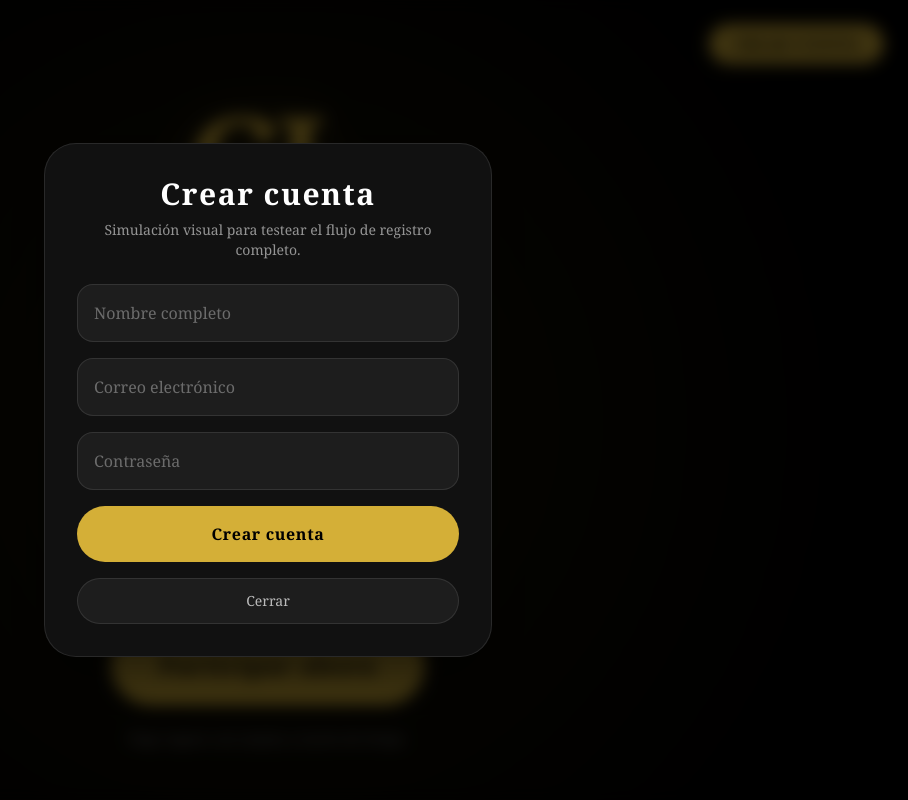
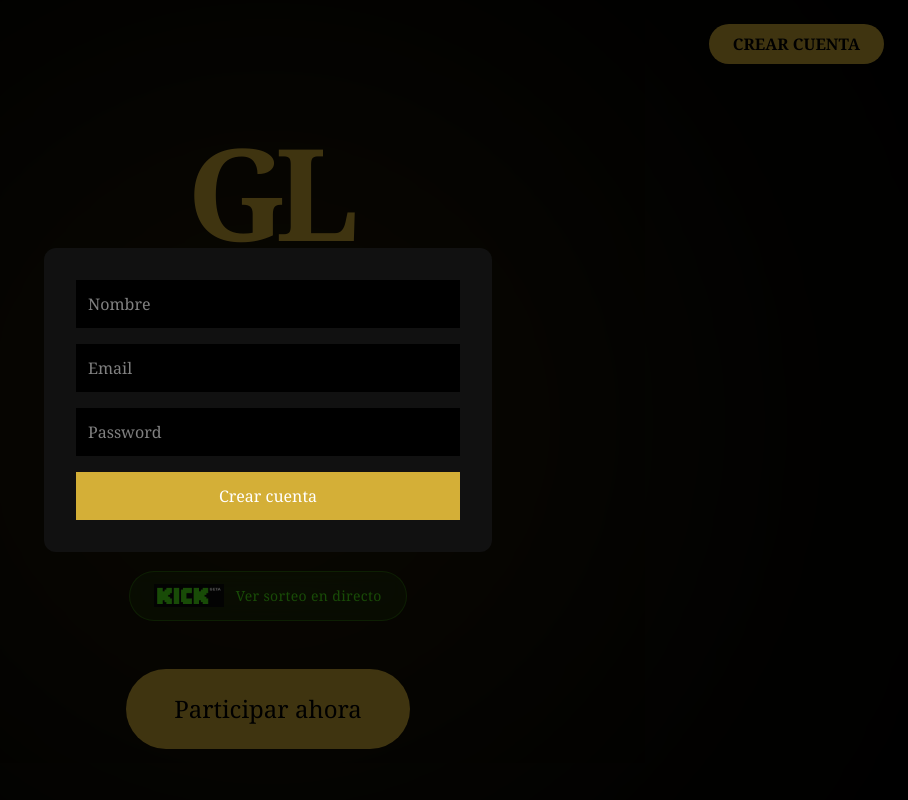
Before and after one commit to globalottery/global-lottery, a Next.js app: page / in a window 1280 px wide. Both pictures are taken after a click on the button "CREAR CUENTA". Shown: the top 800 px of the page, without its empty margins (372-1280 px from the left). Built offline with nearby package versions, Linux system fonts and the light colour scheme.

Commit message:
Kick pro + logo fix

```diff
--- a/app/page.js
+++ b/app/page.js
@@ -101,6 +101,8 @@ export default function GlobalLotteryLandingPage() {
 
   return (
     <div className="min-h-screen overflow-x-hidden bg-black text-white [font-family:Georgia,'Times_New_Roman',serif]">
+
+      {/* HERO */}
       <section className="relative flex min-h-screen flex-col items-center justify-center px-6 py-24 text-center">
         <div className="absolute h-[800px] w-[800px] rounded-full bg-[#D4AF37]/20 blur-[180px] animate-pulse" />
 
@@ -115,203 +117,71 @@ export default function GlobalLotteryLandingPage() {
 
         <div className="relative z-10 flex max-w-5xl flex-col items-center">
           <div className="mb-10 flex select-none flex-col items-center">
-            <div className="leading-none">
-              <span className="text-[88px] font-black tracking-[-0.08em] text-[#D4AF37] drop-shadow-[0_0_25px_rgba(212,175,55,0.25)] md:text-[128px]">
+            <span className="text-[88px] font-black tracking-[-0.08em] text-[#D4AF37] md:text-[128px]">
               GL
             </span>
-            </div>
-            <div className="-mt-2 text-[24px] font-semibold tracking-[0.22em] text-white/92 md:text-[34px]">
+            <div className="text-[24px] tracking-[0.22em] md:text-[34px]">
               GLOBAL LOTTERY
             </div>
-            <div className="mt-1 text-[10px] font-medium uppercase tracking-[0.6em] text-[#D4AF37] md:text-[13px]">
+            <div className="text-[10px] tracking-[0.6em] text-[#D4AF37] md:text-[13px]">
               Since 2026
             </div>
           </div>
 
-          <h1 className="relative text-6xl font-semibold leading-tight tracking-[0.04em] md:text-8xl">
-            <span className="absolute inset-0 animate-pulse select-none blur-2xl text-[#D4AF37]/35">
+          <h1 className="text-6xl md:text-8xl text-[#D4AF37]">
             10 ETH
-            </span>
-            <span className="relative bg-gradient-to-b from-[#FFF1B8] via-[#D4AF37] to-[#8C6A12] bg-clip-text text-transparent drop-shadow-[0_0_30px_rgba(212,175,55,0.45)]">
-              10 ETH
-            </span>
           </h1>
 
           <p className="mt-4 text-xl text-white/70">
             3 ganadores · Participa desde 10€
           </p>
 
+          {/* BOTÓN KICK PRO */}
           <button
             onClick={() => window.open('https://kick.com/global-lottery', '_blank')}
-  className="mt-8 inline-flex items-center gap-3 rounded-full border border-white/10 bg-white/5 px-6 py-3 text-sm text-white/80 backdrop-blur-sm transition-all duration-300 hover:scale-105 hover:bg-white/10 hover:shadow-[0_0_20px_rgba(83,252,24,0.25)]"
+            className="mt-8 inline-flex items-center gap-3 rounded-full border border-[#53FC18]/30 bg-[#53FC18]/10 px-6 py-3 text-sm text-white backdrop-blur-sm transition-all duration-300 hover:scale-105 hover:bg-[#53FC18]/20"
           >
             <img
               src="/kick-logo.png"
               alt="Kick"
-  className="h-6 object-contain drop-shadow-[0_0_10px_rgba(83,252,24,0.4)]"
+              className="h-6 w-auto object-contain"
             />
-/>
-  <span className="font-medium tracking-wide">
-    Ver sorteo en directo en Kick
+            <span className="font-medium tracking-wide text-[#53FC18]">
+              Ver sorteo en directo
             </span>
           </button>
 
           <button
             onClick={() => window.open(stripePaymentLink, '_blank')}
-            className="mt-12 rounded-full bg-[#D4AF37] px-12 py-6 text-2xl font-semibold tracking-[0.04em] text-black transition hover:scale-105"
+            className="mt-12 rounded-full bg-[#D4AF37] px-12 py-6 text-2xl text-black"
           >
             Participar ahora
           </button>
-
-          <p className="mt-6 text-sm text-white/50">
-            Pago seguro con tarjeta a través de Stripe.
-          </p>
         </div>
       </section>
 
-      <section className="mx-auto max-w-6xl px-6 py-24">
-        <h2 className="mb-16 text-center text-4xl font-semibold tracking-[0.06em] md:text-5xl">
-          3 ganadores. 10 ETH.
-        </h2>
-
-        <div className="grid gap-8 text-center md:grid-cols-3">
-          <div className="rounded-3xl border border-[#D4AF37] bg-[#D4AF37]/10 p-10">
-            <div className="text-sm text-white/60">1º PREMIO</div>
-            <div className="mt-4 text-5xl text-[#D4AF37]">6 ETH</div>
-          </div>
-
-          <div className="rounded-3xl border border-white/10 bg-white/5 p-10">
-            <div className="text-sm text-white/60">2º PREMIO</div>
-            <div className="mt-4 text-5xl text-[#D4AF37]">3 ETH</div>
-          </div>
-
-          <div className="rounded-3xl border border-white/10 bg-white/5 p-10">
-            <div className="text-sm text-white/60">3º PREMIO</div>
-            <div className="mt-4 text-5xl text-[#D4AF37]">1 ETH</div>
-          </div>
-        </div>
-      </section>
-
-      <section className="px-6 py-24 text-center">
-        <h2 className="text-5xl">¿Qué harías con 6 ETH?</h2>
-        <p className="mt-6 text-white/70">
-          Viajar, invertir, dejar tu trabajo... Todo empieza con una decisión.
-        </p>
-      </section>
-
-      <section className="px-6 py-32 text-center">
-        <h2 className="text-6xl">10€ pueden cambiar tu vida</h2>
-        <button
-          onClick={() => window.open(stripePaymentLink, '_blank')}
-          className="mt-10 bg-[#D4AF37] px-10 py-4 text-black rounded-full"
-        >
-          Entrar ahora
-        </button>
-      </section>
-
+      {/* MODAL */}
       {showRegister && (
-        <div className="fixed inset-0 z-50 flex items-center justify-center bg-black/70 px-6 backdrop-blur-sm">
-          <div className="w-full max-w-md rounded-[32px] border border-white/10 bg-[#111111] p-8 text-left shadow-2xl shadow-black/50">
+        <div className="fixed inset-0 z-50 flex items-center justify-center bg-black/70">
+          <div className="bg-[#111] p-8 rounded-xl w-full max-w-md">
             {!registered ? (
-              <>
-                <div className="mb-6 text-center">
-                  <h3 className="text-3xl font-semibold tracking-[0.05em] text-white">Crear cuenta</h3>
-                  <p className="mt-2 text-sm text-white/55">
-                    Simulación visual para testear el flujo de registro completo.
-                  </p>
-                </div>
-
               <form onSubmit={handleSubmit} className="space-y-4">
-                  <input
-                    name="fullName"
-                    value={formData.fullName}
-                    onChange={handleChange}
-                    type="text"
-                    placeholder="Nombre completo"
-                    className="w-full rounded-2xl border border-white/10 bg-white/5 px-4 py-4 text-white placeholder-white/35 outline-none focus:border-[#D4AF37]"
-                    required
-                  />
-                  <input
-                    name="email"
-                    value={formData.email}
-                    onChange={handleChange}
-                    type="email"
-                    placeholder="Correo electrónico"
-                    className="w-full rounded-2xl border border-white/10 bg-white/5 px-4 py-4 text-white placeholder-white/35 outline-none focus:border-[#D4AF37]"
-                    required
-                  />
-                  <input
-                    name="password"
-                    value={formData.password}
-                    onChange={handleChange}
-                    type="password"
-                    placeholder="Contraseña"
-                    className="w-full rounded-2xl border border-white/10 bg-white/5 px-4 py-4 text-white placeholder-white/35 outline-none focus:border-[#D4AF37]"
-                    required
-                  />
-
-                  <button
-                    type="submit"
-                    className="w-full rounded-full bg-[#D4AF37] px-6 py-4 font-semibold tracking-[0.04em] text-black transition hover:scale-[1.02]"
-                  >
-                    Crear cuenta
-                  </button>
+                <input name="fullName" onChange={handleChange} placeholder="Nombre" className="w-full p-3 bg-black text-white"/>
+                <input name="email" onChange={handleChange} placeholder="Email" className="w-full p-3 bg-black text-white"/>
+                <input name="password" onChange={handleChange} placeholder="Password" className="w-full p-3 bg-black text-white"/>
+                <button className="w-full bg-[#D4AF37] p-3">Crear cuenta</button>
               </form>
-
-                <button
-                  onClick={() => setShowRegister(false)}
-                  className="mt-4 w-full rounded-full border border-white/10 bg-white/5 px-6 py-3 text-sm text-white/70 transition hover:bg-white/10"
-                >
-                  Cerrar
-                </button>
-              </>
             ) : (
-              <div className="text-center">
-                <div className="mx-auto mb-5 flex h-16 w-16 items-center justify-center rounded-full bg-[#D4AF37] text-2xl font-bold text-black">
-                  ✓
-                </div>
-                <h3 className="text-3xl font-semibold tracking-[0.05em] text-white">Cuenta creada</h3>
-                <p className="mt-3 text-white/60">
-                  Se ha enviado un correo de validación a <span className="text-white">{mockAccount.email}</span>.
-                </p>
-
-                <div className="mt-6 rounded-3xl border border-white/10 bg-white/5 p-5 text-left">
-                  <div className="text-xs uppercase tracking-[0.25em] text-white/40">Simulación de registro</div>
-                  <div className="mt-4 space-y-3 text-sm text-white/75">
               <div>
-                      <span className="text-white/45">Código de validación:</span>
-                      <div className="mt-1 text-base font-semibold text-[#D4AF37]">{mockVerificationCode}</div>
-                    </div>
-                    <div>
-                      <span className="text-white/45">Wallet generada:</span>
-                      <div className="mt-1 break-all text-base text-white">{mockAccount.wallet}</div>
-                    </div>
-                    <div>
-                      <span className="text-white/45">Número de sorteo asignado:</span>
-                      <div className="mt-1 text-base font-semibold text-[#D4AF37]">{mockAccount.ticket}</div>
-                    </div>
-                    <div>
-                      <span className="text-white/45">Registrado el:</span>
-                      <div className="mt-1 text-base text-white">{mockAccount.createdAt}</div>
-                    </div>
-                  </div>
-                </div>
-
-                <p className="mt-4 text-xs text-white/40">
-                  Demo visual: al registrarse se descarga automáticamente un CSV con los usuarios para gestionarlo fuera de la web.
-                </p>
-
-                <button
-                  onClick={() => setShowRegister(false)}
-                  className="mt-6 w-full rounded-full bg-[#D4AF37] px-6 py-4 font-semibold tracking-[0.04em] text-black transition hover:scale-[1.02]"
-                >
-                  Continuar
-                </button>
+                Wallet: {mockAccount.wallet}
+                <br />
+                Ticket: {mockAccount.ticket}
               </div>
             )}
           </div>
         </div>
       )}
+
     </div>
   );
 }
```
Lines whose indentation alone changed are shown as unchanged.
